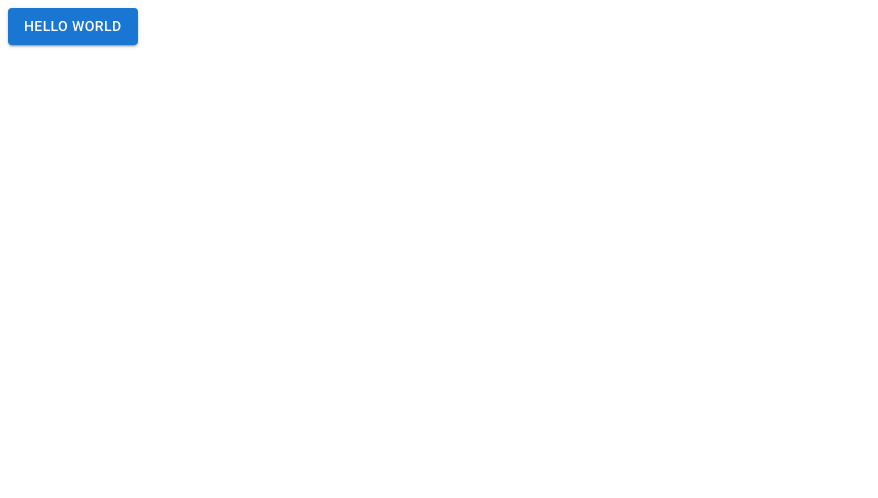
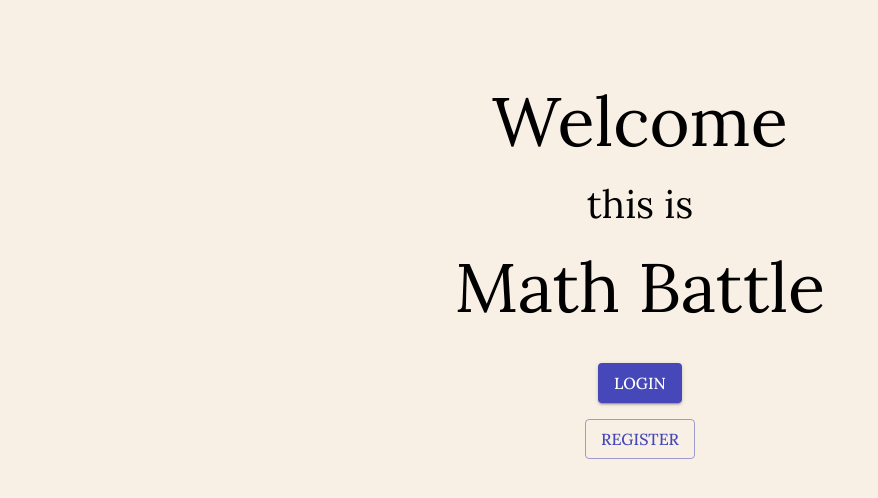
Before and after one commit to x-Muthanna-x/AWT-MathBattle, a React (Vite) app in the folder mathBattle/client/: page / in a window 1280 px wide. Shown: the top 498 px of the page, without its empty margins (0-878 px from the left). Built offline with nearby package versions, Linux system fonts and the light colour scheme.

Commit message:
add simple start page

```diff
--- a/mathBattle/client/index.html
+++ b/mathBattle/client/index.html
@@ -5,13 +5,15 @@
   <meta charset="UTF-8" />
   <link rel="icon" type="image/svg+xml" href="/vite.svg" />
   <meta name="viewport" content="width=device-width, initial-scale=1.0" />
-  <link rel="preconnect" href="https://fonts.googleapis.com" />
-  <link rel="preconnect" href="https://fonts.gstatic.com" crossorigin />
-  <link rel="stylesheet" href="https://fonts.googleapis.com/css2?family=Roboto:wght@300;400;500;700&display=swap" />
+  <link rel="preconnect" href="https://fonts.googleapis.com">
+  <link rel="preconnect" href="https://fonts.gstatic.com" crossorigin>
+  <link
+    href="https://fonts.googleapis.com/css2?family=Lora:ital,wght@0,400..700;1,400..700&family=Quicksand:wght@300..700&display=swap"
+    rel="stylesheet">
   <title>Vite + React + TS</title>
 </head>
 
-<body>
+<body style="background-color: rgba(247, 235, 219, 0.7);">
   <div id="root"></div>
   <script type="module" src="/src/main.tsx"></script>
 </body>
--- a/mathBattle/client/src/StartMenu.tsx
+++ b/mathBattle/client/src/StartMenu.tsx
@@ -1,12 +1,31 @@
-import { Button } from '@mui/material'
+import { Box, Button, Grid, Typography } from '@mui/material'
 import { useState } from 'react'
+
 function StartMenu() {
   const [count, setCount] = useState(0)
 
   return (
-    <>
-      <Button variant="contained">Hello world</Button>
-    </>
+    <Box textAlign='center' sx={{m: 10}}>
+      <Grid container spacing={2}>
+        <Grid item xs={12}>
+          <Typography variant="h2" >
+            Welcome
+          </Typography><br/>
+          <Typography variant="h4" >
+            this is
+          </Typography><br/>
+          <Typography variant="h2" >
+            Math Battle
+          </Typography><br/>
+        </Grid>
+        <Grid item xs={12}>
+          <Button sx={{ alignSelf: "center" }} variant="contained">Login</Button>
+        </Grid>
+        <Grid item xs={12}>
+          <Button sx={{ alignSelf: "center" }} variant="outlined">Register</Button>
+        </Grid>
+      </Grid>
+    </Box>
   )
 }
 
--- a/mathBattle/client/src/main.tsx
+++ b/mathBattle/client/src/main.tsx
@@ -1,9 +1,25 @@
 import React from 'react'
 import ReactDOM from 'react-dom/client'
 import StartMenu from './StartMenu.tsx'
+import { ThemeProvider, createTheme } from '@mui/material';
 
+const theme = createTheme({
+  palette: {
+    primary: {
+      main: '#4648ba',
+    },
+    secondary: {
+      main: '#f3bc77',
+    }
+  },
+  typography: {
+    fontFamily: "Lora, sans-serif",
+    fontSize:16
+  }
+});
 ReactDOM.createRoot(document.getElementById('root')!).render(
   <React.StrictMode>
-    <StartMenu />
+    <ThemeProvider theme={theme}>
+    <StartMenu /></ThemeProvider>
   </React.StrictMode>,
 )
```
